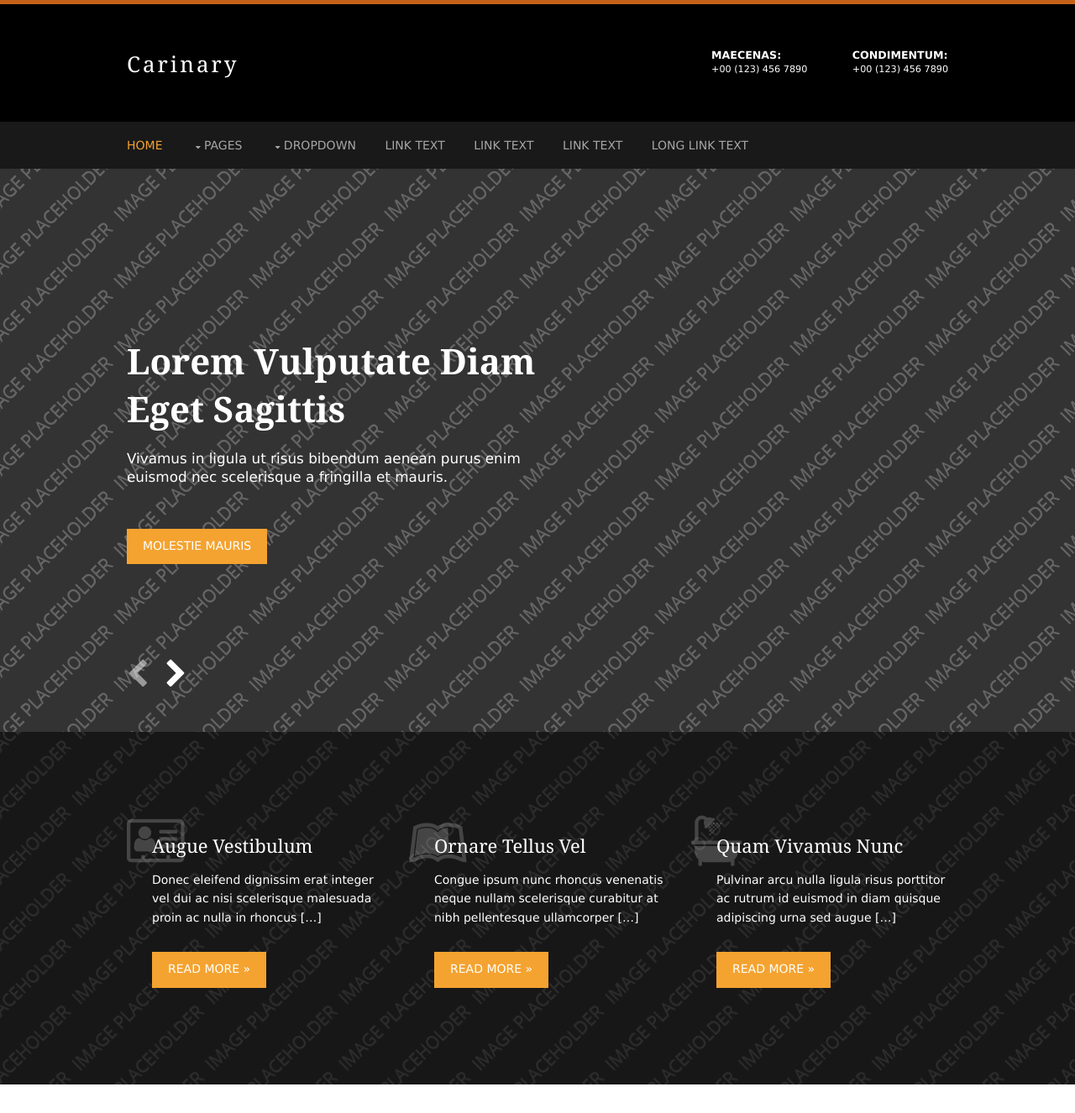
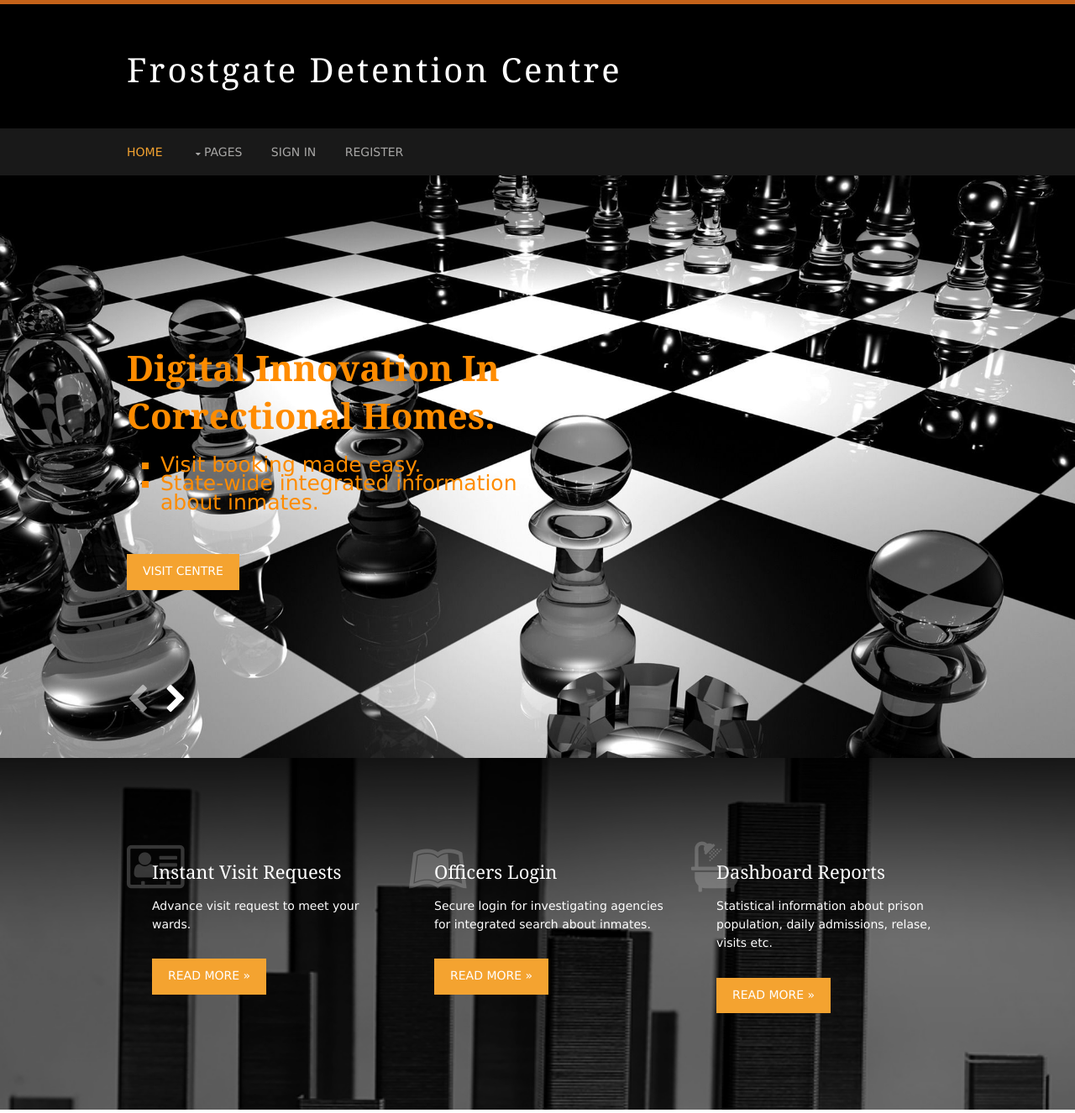
Before and after one commit to mmbhatk/Detention-Centre-Database-System, a plain HTML site: page carinary/index.html in a window 1280 px wide. Shown: the top 1326 px of the page at 84% size. Drawn offline with Linux system fonts and the light colour scheme.

Commit message:
Partially edited home page.

```diff
--- a/carinary/index.html
+++ b/carinary/index.html
@@ -8,7 +8,7 @@ Licence URI: http://www.os-templates.com/template-terms
 -->
 <html lang="">
 <head>
-<title>Carinary</title>
+<title>Frostgate Detention Centre</title>
 <meta charset="utf-8">
 <meta name="viewport" content="width=device-width, initial-scale=1.0, maximum-scale=1.0, user-scalable=no">
 <link href="layout/styles/layout.css" rel="stylesheet" type="text/css" media="all">
@@ -21,15 +21,7 @@ Licence URI: http://www.os-templates.com/template-terms
   <header id="header" class="hoc clear">
     <!-- ################################################################################################ -->
     <div id="logo" class="fl_left">
-      <h1><a href="index.html">Carinary</a></h1>
-    </div>
-    <div id="quickinfo" class="fl_right">
-      <ul class="nospace inline">
-        <li><strong>Maecenas:</strong><br>
-          +00 (123) 456 7890</li>
-        <li><strong>Condimentum:</strong><br>
-          +00 (123) 456 7890</li>
-      </ul>
+      <h1 style=font-size:40px><a href="index.html">Frostgate Detention Centre</a></h1>
     </div>
     <!-- ################################################################################################ -->
   </header>
@@ -51,23 +43,8 @@ Licence URI: http://www.os-templates.com/template-terms
           <li><a href="pages/basic-grid.html">Basic Grid</a></li>
         </ul>
       </li>
-      <li><a class="drop" href="#">Dropdown</a>
-        <ul>
-          <li><a href="#">Level 2</a></li>
-          <li><a class="drop" href="#">Level 2 + Drop</a>
-            <ul>
-              <li><a href="#">Level 3</a></li>
-              <li><a href="#">Level 3</a></li>
-              <li><a href="#">Level 3</a></li>
-            </ul>
-          </li>
-          <li><a href="#">Level 2</a></li>
-        </ul>
-      </li>
-      <li><a href="#">Link Text</a></li>
-      <li><a href="#">Link Text</a></li>
-      <li><a href="#">Link Text</a></li>
-      <li><a href="#">Long Link Text</a></li>
+      <li><a href="#">Sign In</a></li>
+      <li><a href="#">Register</a></li>
     </ul>
     <!-- ################################################################################################ -->
   </nav>
@@ -75,16 +52,19 @@ Licence URI: http://www.os-templates.com/template-terms
 <!-- ################################################################################################ -->
 <!-- ################################################################################################ -->
 <!-- ################################################################################################ -->
-<div class="wrapper bgded" style="background-image:url('images/demo/backgrounds/01.png');">
+<div class="wrapper bgded" style="background-image:url('images/demo/home-page-img.jpg');">
   <div id="pageintro" class="hoc clear">
     <!-- ################################################################################################ -->
     <div class="flexslider basicslider">
       <ul class="slides">
         <li>
           <article>
-            <h3 class="heading">Lorem vulputate diam eget sagittis</h3>
-            <p>Vivamus in ligula ut risus bibendum aenean purus enim euismod nec scelerisque a fringilla et mauris.</p>
-            <footer><a class="btn" href="#">Molestie mauris</a></footer>
+            <h3 class="heading">Digital innovation in correctional homes.</h3>
+            <ul style="list-style-type:square;font-size:25px">
+              <li>Visit booking made easy.</li>
+              <li>State-wide integrated information about inmates.</li>
+            </ul>
+            <footer><a class="btn" href="#">Visit centre</a></footer>
           </article>
         </li>
         <li>
@@ -109,29 +89,29 @@ Licence URI: http://www.os-templates.com/template-terms
 <!-- ################################################################################################ -->
 <!-- ################################################################################################ -->
 <!-- ################################################################################################ -->
-<div class="wrapper bgded overlay" style="background-image:url('images/demo/backgrounds/02.png');">
+<div class="wrapper bgded overlay" style="background-image:url('images/demo/02.jpg');">
   <main class="hoc container clear">
     <!-- main body -->
     <!-- ################################################################################################ -->
     <ul class="nospace group services">
       <li class="one_third first">
         <article><i class="fa fa-address-card-o"></i>
-          <h6 class="heading">Augue vestibulum</h6>
-          <p>Donec eleifend dignissim erat integer vel dui ac nisi scelerisque malesuada proin ac nulla in rhoncus [&hellip;]</p>
+          <h6 class="heading">Instant visit requests</h6>
+          <p>Advance visit request to meet your wards.</p>
           <footer><a class="btn" href="#">Read More &raquo;</a></footer>
         </article>
       </li>
       <li class="one_third">
         <article><i class="fa fa-leanpub"></i>
-          <h6 class="heading">Ornare tellus vel</h6>
-          <p>Congue ipsum nunc rhoncus venenatis neque nullam scelerisque curabitur at nibh pellentesque ullamcorper [&hellip;]</p>
+          <h6 class="heading">Officers login</h6>
+          <p>Secure login for investigating agencies for integrated search about inmates.</p>
           <footer><a class="btn" href="#">Read More &raquo;</a></footer>
         </article>
       </li>
       <li class="one_third">
         <article><i class="fa fa-bath"></i>
-          <h6 class="heading">Quam vivamus nunc</h6>
-          <p>Pulvinar arcu nulla ligula risus porttitor ac rutrum id euismod in diam quisque adipiscing urna sed augue [&hellip;]</p>
+          <h6 class="heading">Dashboard Reports</h6>
+          <p>Statistical information about prison population, daily admissions, relase, visits etc.</p>
           <footer><a class="btn" href="#">Read More &raquo;</a></footer>
         </article>
       </li>
--- a/carinary/layout/styles/layout.css
+++ b/carinary/layout/styles/layout.css
@@ -297,7 +297,7 @@ input:focus, textarea:focus, *:required:focus{border-color:#F4A330;}
 
 
 /* Page Intro */
-#pageintro li{color:#FFFFFF;}
+#pageintro li{color:#ff8c00;}
 
 
 /* Content Area */
@@ -307,7 +307,7 @@ input:focus, textarea:focus, *:required:focus{border-color:#F4A330;}
 
 .team > figure > a{color:inherit;}
 .team > figure > a:hover::before{background:rgba(0,0,0,.2); border-color:#F4A330;}
-.team > figure > a:hover::after{color:#FFFFFF;}
+.team > figure > a:hover::after{color:rgb(255, 255, 255);}
 
 
 /* Footer */
```
Also changed, not shown: carinary/images/demo/02.jpg (added), carinary/images/demo/home-page-img.jpg (added), 1 other file.
